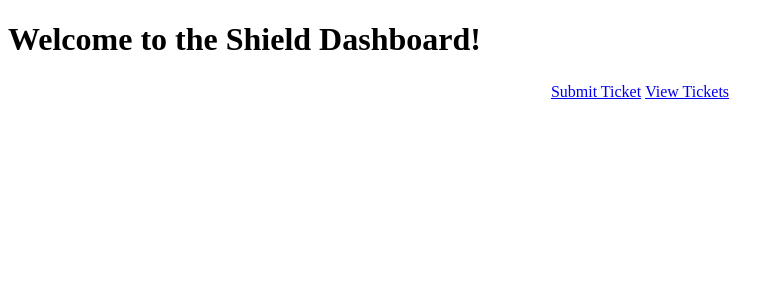
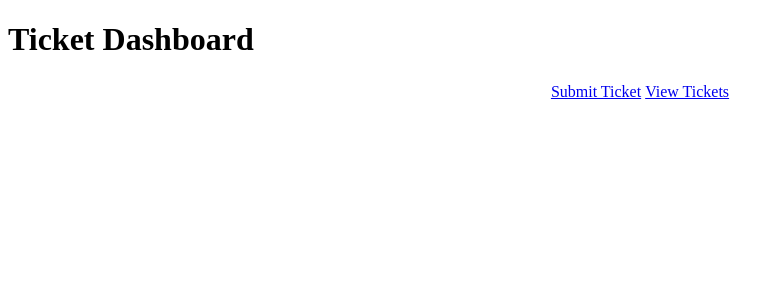
Before and after one commit to JamesAwesome/kanbantool_ticket_dash, a Flask app: page / in a window 1280 px wide. Shown: the top 300 px of the page, without its empty margins (0-784 px from the left). Run offline with Flask 2, Linux system fonts and the light colour scheme.

Commit message:
Change main.index header

```diff
--- a/kanbantool_ticket_dash/main/templates/main/index.html
+++ b/kanbantool_ticket_dash/main/templates/main/index.html
@@ -7,7 +7,7 @@
   </style>
 {% endblock %}
 {% block content %}
-  <h1>Welcome to the Shield Dashboard!</h1>
+  <h1>Ticket Dashboard</h1>
   <center>
     <table>
       <tbody>
```
